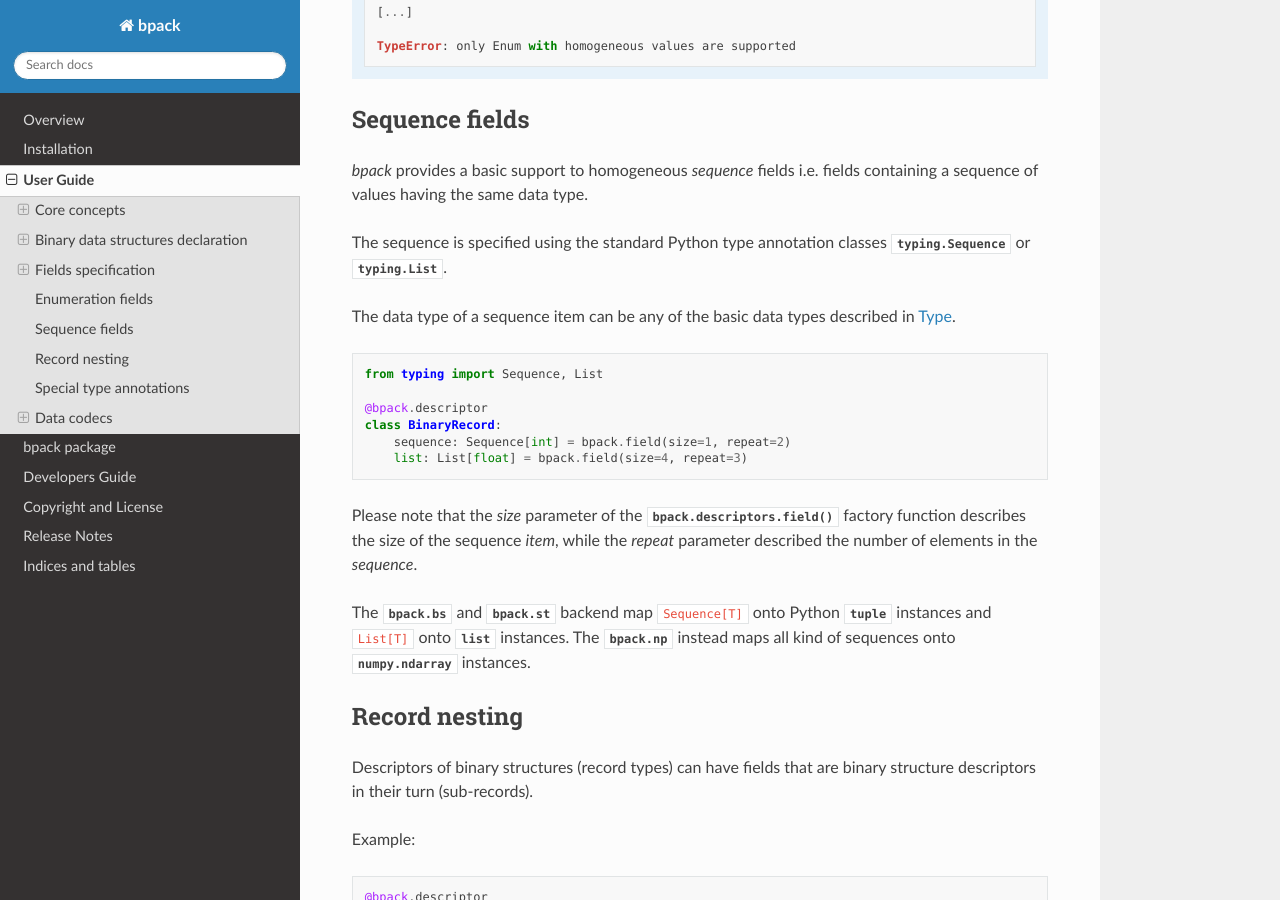
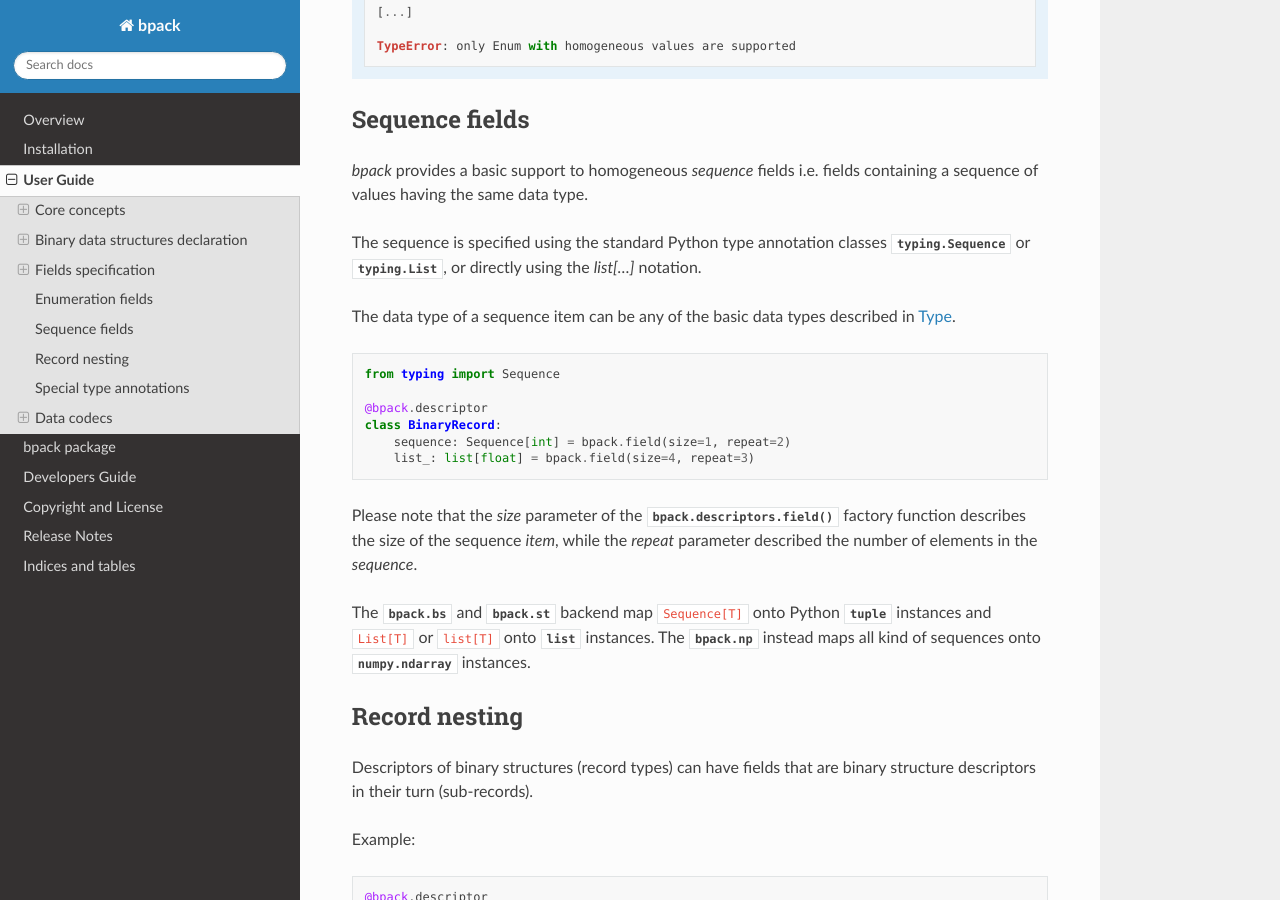
Before and after one commit to avalentino/bpack, a Sphinx documentation site: the page built from docs/userguide.rst, in a window 1280 px wide and 900 px high, scrolled down 11263 px. Built offline with Sphinx 7.4.7 and the Read the Docs theme 3.1.0, drawn with Linux system fonts in a browser that asks for light colours.

Commit message:
Update the section for 'sequances' in the user manual

```diff
--- a/docs/userguide.rst
+++ b/docs/userguide.rst
@@ -288,7 +288,7 @@ Currently supported data types are:
     used to define fields containing a sequence of homogeneous values
     (i.e. values having the same data type). A *sequence* data type in *bpack*
     can be defined using the standard type annotations classes like
-    :class:`typing.Sequence` or :class:`typing.List`.
+    :class:`typing.Sequence` or :class:`typing.List`, or directly `list[...]`.
     Please refer to the `Sequence fields`_ section for more details about
     features and limitations
 :descriptors:
@@ -621,26 +621,28 @@ Sequence fields
 fields containing a sequence of values having the same data type.
 
 The sequence is specified using the standard Python type annotation classes
-:class:`typing.Sequence` or :class:`typing.List`.
+:class:`typing.Sequence` or :class:`typing.List`, or directly using the
+`list[...]` notation.
 
 The data type of a sequence item can be any of the basic data types described
 in `Type`_.
 
 .. testcode::
 
-   from typing import Sequence, List
+   from typing import Sequence
 
    @bpack.descriptor
    class BinaryRecord:
        sequence: Sequence[int] = bpack.field(size=1, repeat=2)
-       list: List[float] = bpack.field(size=4, repeat=3)
+       list_: list[float] = bpack.field(size=4, repeat=3)
 
 Please note that the *size* parameter of the :func:`bpack.descriptors.field`
 factory function describes the size of the sequence *item*, while the *repeat*
 parameter described the number of elements in the *sequence*.
 
 The :mod:`bpack.bs` and :mod:`bpack.st` backend map ``Sequence[T]`` onto
-Python :class:`tuple` instances and ``List[T]`` onto :class:`list` instances.
+Python :class:`tuple` instances and ``List[T]`` or ``list[T]`` onto
+:class:`list` instances.
 The :mod:`bpack.np` instead maps all kind of sequences onto
 :class:`numpy.ndarray` instances.
 
```
